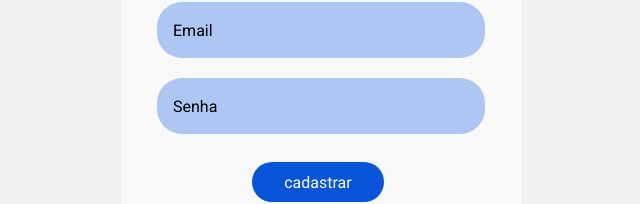
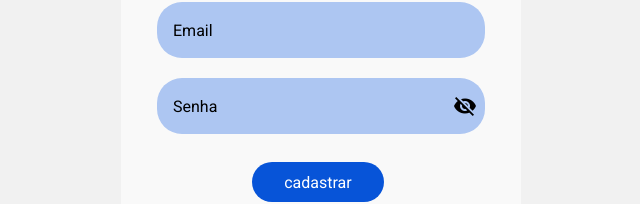
Before and after one commit to JonathasTelesdeOliveira/agendador-tarefas-angular, an Angular app: page / in a window 1280 px wide. Shown: the part 362-566 px from the top of the page, without its empty margins (319-959 px from the left). Built offline with nearby package versions, Linux system fonts and the light colour scheme.

Commit message:
Adicionando input passowrd component

```diff
--- a/src/app/pages/register/register.html
+++ b/src/app/pages/register/register.html
@@ -15,10 +15,7 @@
         <input matInput placeholder="Digite seu email" />
       </mat-form-field>
 
-      <mat-form-field class="full-width">
-        <mat-label>Senha</mat-label>
-        <input matInput type="password" placeholder="Cadastre sua senha" />
-      </mat-form-field>
+      <input-passoword-field></input-passoword-field>
 
     </mat-card-content>
 
--- /dev/null
+++ b/src/app/shared/components/passoword-field/passoword-field.html
@@ -0,0 +1,15 @@
+<div>
+    <mat-form-field class="full-width">
+    <mat-label>Senha</mat-label>
+        <input matInput [type]="hide() ? 'password' : 'text'" placeholder="Cadastre sua senha"/>
+            <button
+                matIconButton
+                matSuffix
+                (click)="clickEvent($event)"
+                [attr.aria-label]="'Hide password'"
+                [attr.aria-pressed]="hide()"
+                >
+                <mat-icon>{{hide() ? 'visibility_off' : 'visibility'}}</mat-icon>
+            </button>
+  </mat-form-field>
+</div>
--- /dev/null
+++ b/src/app/shared/components/passoword-field/passoword-field.ts
@@ -0,0 +1,20 @@
+import {ChangeDetectionStrategy, Component, signal} from '@angular/core';
+import {MatButtonModule} from '@angular/material/button';
+import {MatFormFieldModule} from '@angular/material/form-field';
+import {MatIconModule} from '@angular/material/icon';
+import {MatInputModule} from '@angular/material/input';
+
+@Component({
+  selector: 'input-passoword-field',
+  imports: [MatFormFieldModule, MatInputModule, MatButtonModule, MatIconModule],
+  templateUrl: './passoword-field.html',
+  styleUrl: './passoword-field.scss',
+  changeDetection: ChangeDetectionStrategy.OnPush,
+})
+export class PassowordField {
+    hide = signal(true);
+  clickEvent(event: MouseEvent) {
+    this.hide.set(!this.hide());
+    event.stopPropagation();
+  }
+}
```
Also changed, not shown: src/app/pages/register/register.ts (+6 -4 lines), src/app/shared/components/passoword-field/passoword-field.scss (added).
